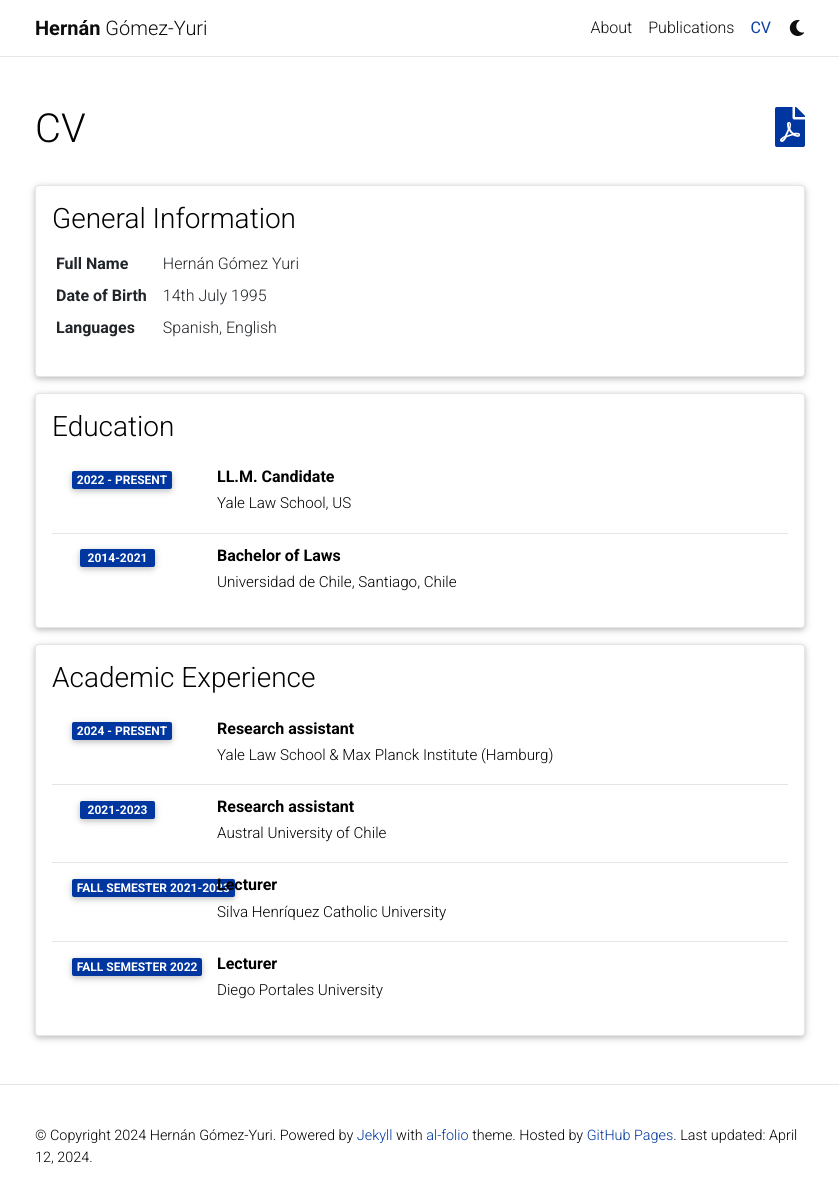
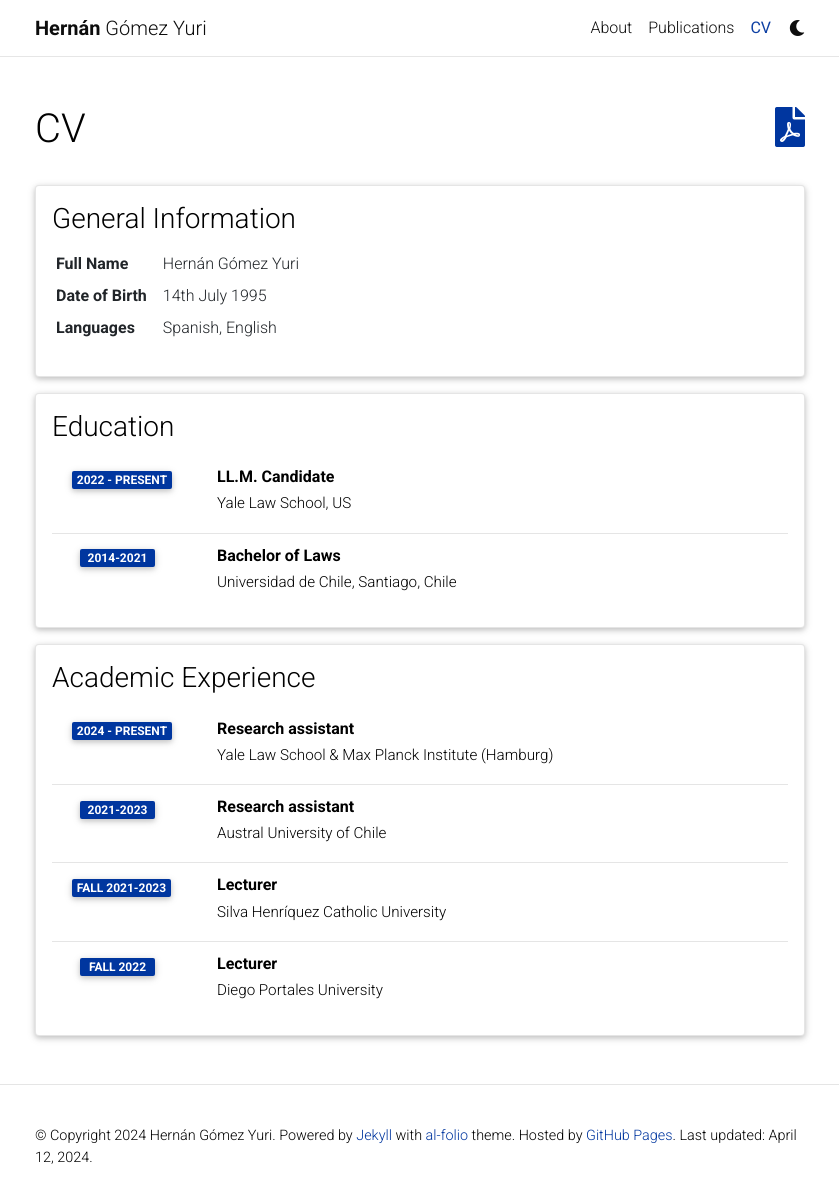
Before and after one commit to hgomezyuri/hgomezyuri.github.io, a Jekyll site: the page built from _pages/cv.md, in a window 1280 px wide and 1209 px high. Shown: the top 1203 px of the window, without its empty margins (220-1059 px from the left). Built offline with Jekyll 4.4.1, drawn with Linux system fonts in a browser that asks for light colours; full-size pictures stand in for the smaller copies a plugin makes; comment, search, counter and statistics services are not loaded; a style sheet for code colours, icons or effects is not loaded.

Commit message:
update news

```diff
--- a/_bibliography/papers.bib
+++ b/_bibliography/papers.bib
@@ -13,7 +13,7 @@
 
 @article{marshall2022advance,
   title={Advance directives in mental health and the revocation problem},
-  author={Marshall, Pablo and Yuri, Hernan Gomez},
+  author={Marshall, Pablo and G{\'o}mez Yuri, Hern{\'a}n},
   journal={Acta Bioethica},
   volume={28},
   number={2},
@@ -24,7 +24,7 @@
 
 @article{yuri2022revuelta,
   title={De la revuelta a la nueva Constituci{\'o}n: Reflexiones sobre la noci{\'o}n de dignidad a la luz del estallido social chileno},
-  author={Yuri, Hern{\'a}n Ignacio G{\'o}mez},
+  author={Yuri G{\'o}mez, Hern{\'a}n},
   journal={Anuario de Derechos Humanos},
   volume={18},
   number={1},
--- a/_config.yml
+++ b/_config.yml
@@ -5,7 +5,7 @@
 title: blank # the website title (if blank, full name will be used instead)
 first_name: Hernán
 middle_name:
-last_name: Gómez-Yuri
+last_name: Gómez Yuri
 email: hgomezyuri@gmail.com
 description: #> # the ">" symbol means to ignore newlines until "footer_text:"
   #A simple, whitespace theme for academics. Based on [*folio](https://github.com/bogoli/-folio) design.
--- a/_data/cv.yml
+++ b/_data/cv.yml
@@ -32,10 +32,10 @@
 
     - title: Lecturer
       institution: Silva Henríquez Catholic University
-      year: Fall semester 2021-2023
+      year: Fall 2021-2023
 
     - title: Lecturer
       institution: Diego Portales University
-      year: Fall semester 2022
+      year: Fall 2022
   #type: list
   #contents: Robust Bayesian inference, Guassian Processes.
```
Also changed, not shown: _news/20230329.md (deleted, +0 -6 lines), _news/20240115.md (added, +8 -0 lines), _news/20240404.md (added, +8 -0 lines).
